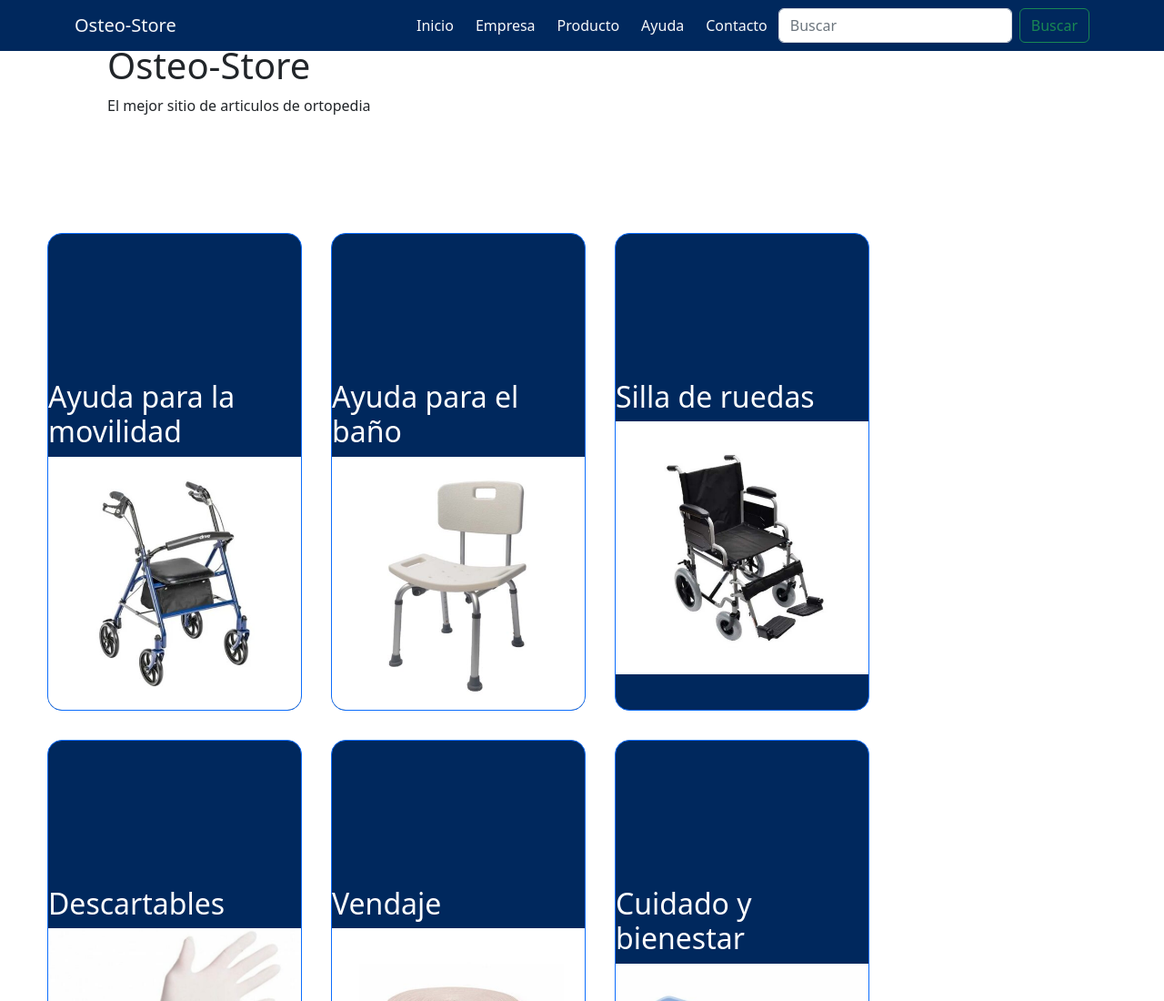
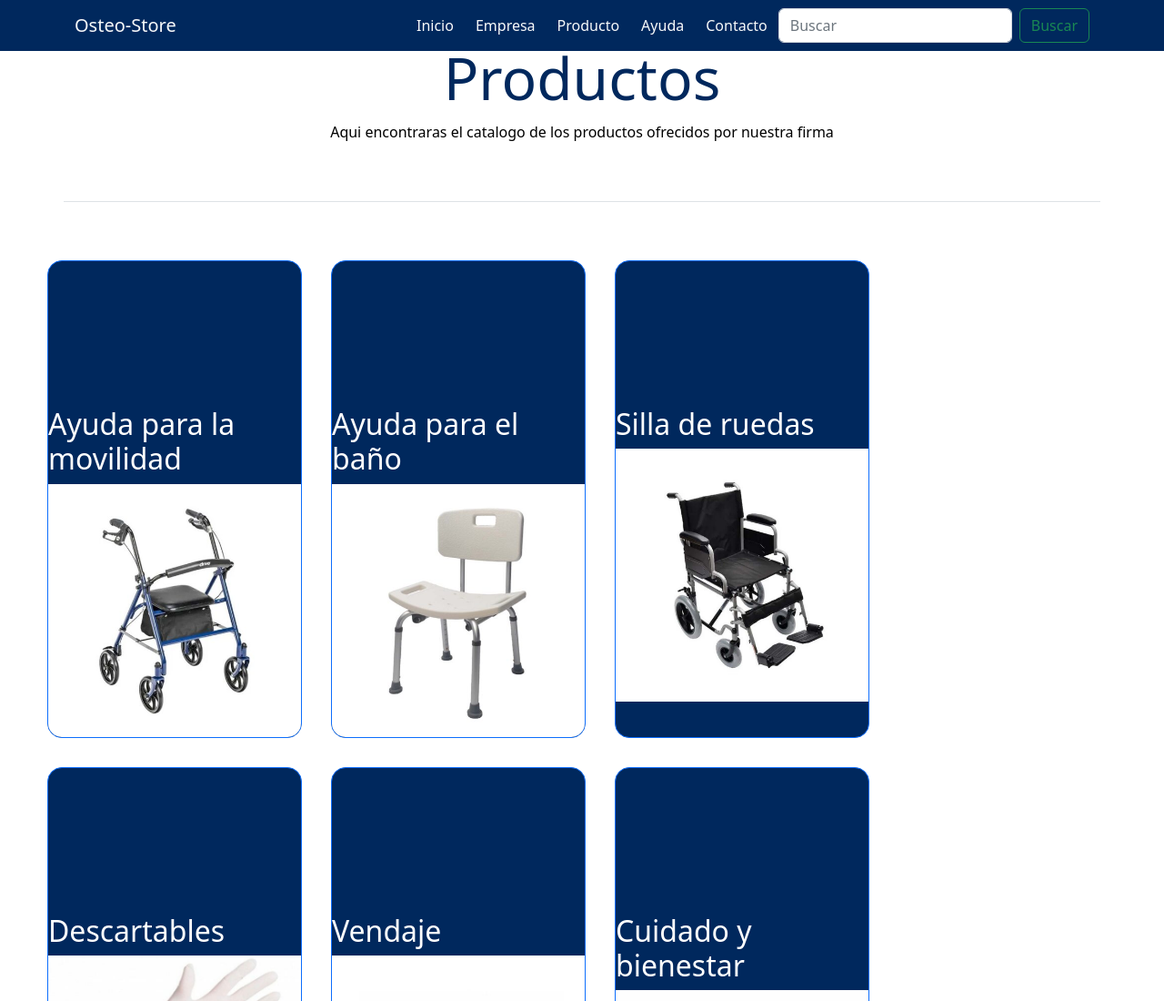
Before and after one commit to ArmellaMartim/PreEntrega2Armella, a website: page Pages/Productos.html in a window 1280 px wide. Shown: the top 1100 px of the page at 91% size. Drawn offline with nearby package versions, Linux system fonts and the light colour scheme.

Commit message:
actualizo titulo de paginas

```diff
--- a/Pages/Productos.html
+++ b/Pages/Productos.html
@@ -103,9 +103,12 @@
       </nav>
     </header>
     <!-- title -->
-    <div class="container p-5 page-title">
-      <h1 class="page-h1">Osteo-Store</h1>
-      <p class="page-p">El mejor sitio de articulos de ortopedia</p>
+    <div class="container p-5 page border-bottom">
+      <h1 class="page__h1">Productos</h1>
+      <p class="page__p">
+        Aqui encontraras el catalogo de los productos ofrecidos por nuestra
+        firma
+      </p>
     </div>
     <main class="p-5">
       <div class="row">
--- a/scss/_index.scss
+++ b/scss/_index.scss
@@ -1,5 +1,10 @@
-h1 {
-  @include title(center, black, 2.5rem);
+.page {
+  &__h1 {
+    @include title(center, $base-color, 4rem);
+  }
+  &__p {
+    @include title(center, black, 1rem);
+  }
 }
 
 section {
--- a/scss/_mixins.scss
+++ b/scss/_mixins.scss
@@ -3,6 +3,3 @@
   color: $color;
   font-size: $size;
 }
-.page__h1 {
-  @include title(center, black, 2.5rem);
-}
```
Also changed, not shown: Pages/Ayuda.html (+3 -3 lines), Pages/Contacto.html (+3 -3 lines), Pages/Empresa.html (+5 -3 lines), index.html (+1 -1 lines), css/style.css, 1 other file.
